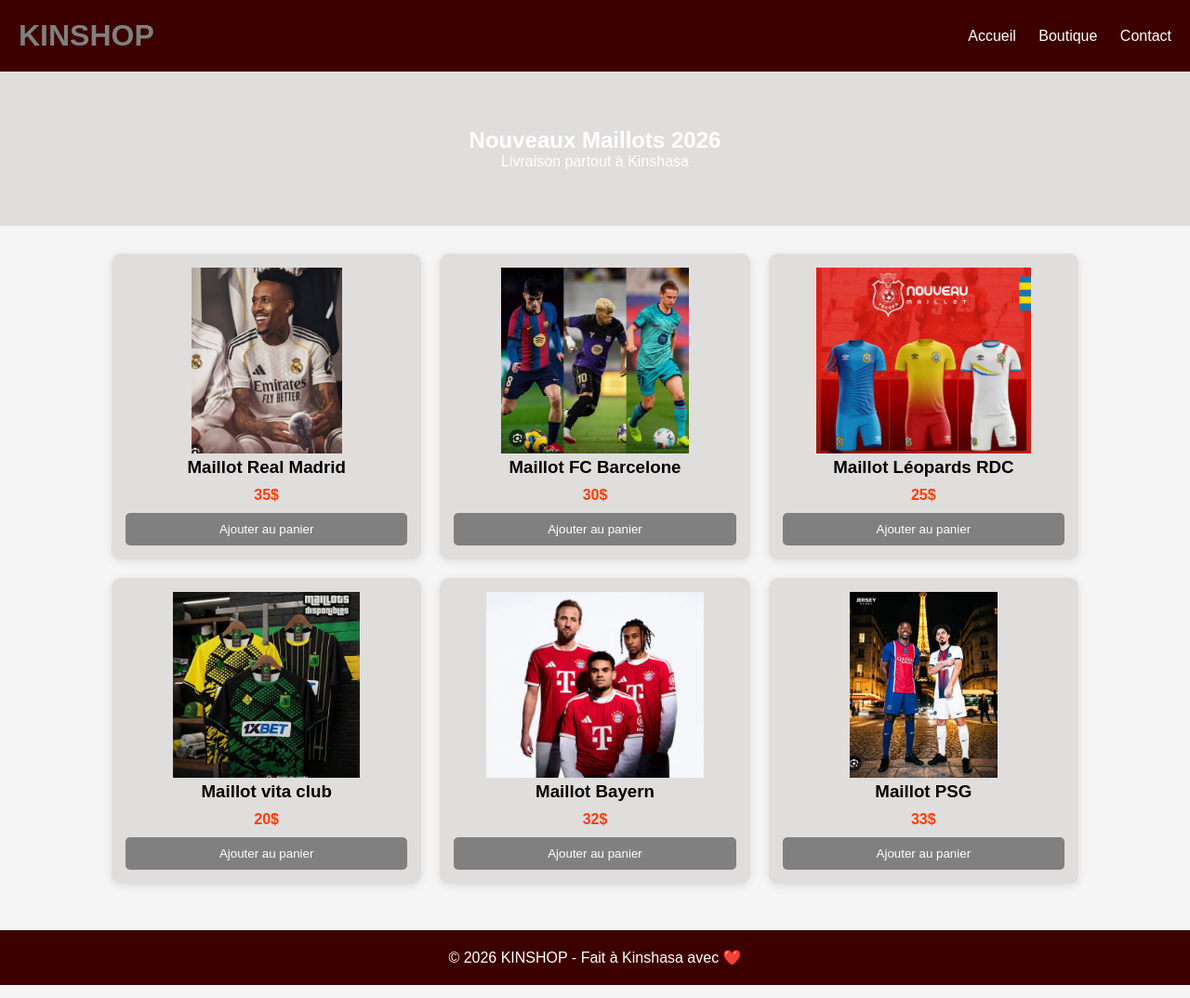
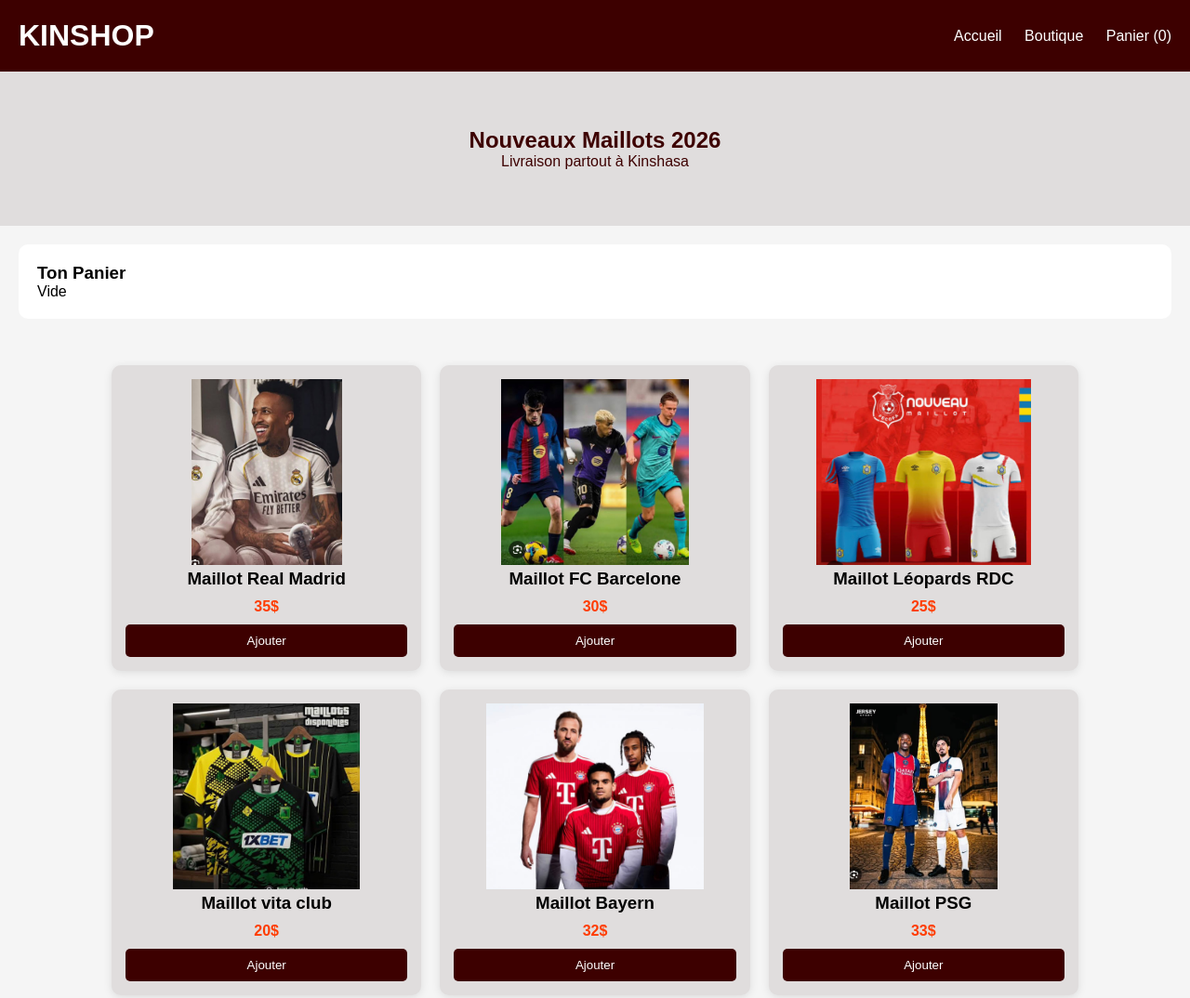
Before and after one commit to jenovickalenda/kinshop, a plain HTML site: page index.html in a window 1280 px wide. Shown: the top 1074 px of the page at 93% size. Drawn offline with Linux system fonts and the light colour scheme.

Commit message:
feat: panier avec quantité, compteur header et sauvegarde localStorage

```diff
--- a/app.js
+++ b/app.js
@@ -7,32 +7,69 @@
   { id: 6, nom: "Maillot PSG", prix: 33, image: "images/WhatsApp Image 2026-09-21 at 17.15.46 (1).jpeg" }
 ];
 
-let panier = []
+// On charge le panier sauvegardé ou on crée un vide
+let panier = JSON.parse(localStorage.getItem('kinshop')) || [];
 
 const container = document.getElementById('liste-produits');
+const compteurSpan = document.getElementById('compteur');
+const panierDetail = document.getElementById('panier-detail');
 
-produits.forEach(produit => {
-  container.innerHTML += `
-    <div class="carte">
-        <img src="${produit.image}" alt="${produit.nom}">
-        <h3>${produit.nom}</h3>
-        <p class="prix">${produit.prix}$</p>
-        <button onclick="ajouterAuPanier(${produit.id})">Ajouter au panier</button>
-    </div>
-  `;
-});
+// AFFICHAGE PRODUITS
+function afficherProduits(){
+  container.innerHTML = "";
+  produits.forEach(p => {
+    container.innerHTML += `
+      <div class="carte">
+        <img src="${p.image}" onerror="this.src='https://via.placeholder.com/200?text=Maillot'">
+        <h3>${p.nom}</h3>
+        <p class="prix">${p.prix}$</p>
+        <button onclick="ajouterAuPanier(${p.id})">Ajouter</button>
+      </div>
+    `;
+  });
+}
 
-function ajouterAuPanier(id) {
-  const produitTrouve = produits.find(p => p.id === id);
+// LOGIQUE PANIER
+function ajouterAuPanier(id){
+  // 1. Est-ce que le produit est déjà dans le panier ?
+  let produitDansPanier = panier.find(p => p.id === id);
 
-  if (produitTrouve) {
-    panier.push(produitTrouve);
-    console.log("✅ Ajouté :", produitTrouve.nom);
-    console.log("Panier actuel :", panier);
-    alert(produitTrouve.nom + " ajouté au panier ! Total : " + panier.length);
+  if(produitDansPanier){
+    // Si oui -> on augmente juste la quantité
+    produitDansPanier.quantite++;
   } else {
-    console.log("❌ Produit non trouvé pour id:", id);
+    // Si non -> on le trouve dans le stock et on l'ajoute avec quantite = 1
+    let produitStock = produits.find(p => p.id === id);
+    panier.push({ ...produitStock, quantite: 1 });
   }
+
+  sauvegarder();
 }
-// Rend la fonction visible pour le bouton
-window.ajouterAuPanier = ajouterAuPanier;
+
+function sauvegarder(){
+  localStorage.setItem('kinshop', JSON.stringify(panier));
+  afficherPanier();
+}
+
+function afficherPanier(){
+  let total = 0;
+  let totalQte = 0;
+  panierDetail.innerHTML = "<h3>Ton Panier</h3>";
+
+  if(panier.length === 0){
+    panierDetail.innerHTML += "<p>Vide</p>";
+  }
+
+  panier.forEach(p => {
+    total += p.prix * p.quantite;
+    totalQte += p.quantite;
+    panierDetail.innerHTML += `<p>${p.nom} x${p.quantite} = ${p.prix * p.quantite}$</p>`;
+  });
+
+  compteurSpan.textContent = totalQte;
+  if(total > 0) panierDetail.innerHTML += `<strong>Total: ${total}$</strong>`;
+}
+
+// LANCEMENT
+afficherProduits();
+afficherPanier();
--- a/index.html
+++ b/index.html
@@ -13,7 +13,7 @@
     <nav>
         <a href="#">Accueil</a>
         <a href="#">Boutique</a>
-            <a href="#">Contact</a>
+        <a href="#" id="btn-panier">Panier (<span id="compteur">0</span>)</a>
     </nav>
 </header>
 
@@ -21,19 +21,16 @@
         <h2>Nouveaux Maillots 2026</h2>
         <p>Livraison partout à Kinshasa</p>
     </section>
+    <div id="panier-detail" style="padding:20px; background:white; margin:20px; border-radius:10px;"></div>
 
    <main class="produits" id="liste-produits">
    <!-- Les produits vont apparaître ici tout seuls avec JS -->
    </main>
 
-<script src="app.js"></script>
-
-
-</body>
-
     <footer>
         <p>© 2026 KINSHOP - Fait à Kinshasa avec ❤️</p>
     </footer>
 
+<script src="app.js"></script>
 </body>
 </html>
--- a/style.css
+++ b/style.css
@@ -1,38 +1,38 @@
-* { margin: 0; padding: 0; box-sizing: border-box; font-family: Arial, sans-serif; }
-
-body { background: #f5f5f5; }
-
+* {
+    margin: 0;
+    padding: 0;
+    box-sizing: border-box;
+    font-family: Arial, sans-serif;
+}
+body {
+    background: #f5f5f5;
+}
 header {
     background: #3d0000;
-    color: grey;
+    color: white;
     padding: 20px;
     display: flex;
     justify-content: space-between;
     align-items: center;
 }
-
 header nav a {
      color: white;
      text-decoration: none;
      margin-left: 20px;
     }
-
 .banniere {
-    background :rgb(224, 221, 221);
-    color: white;
+    background:rgb(224, 221, 221);
+    color: #3d0000;
     text-align: center;
      padding: 60px 20px;
     }
-
 .produits {
     display: grid;
-    grid-template-columns: repeat(3, 1fr); /* 3 colonnes */
-    gap: 20px;
-    padding: 30px;
+    grid-template-columns: repeat(3, 1fr);
+    gap: 20px; padding: 30px;
      max-width: 1100px;
       margin: auto;
     }
-
 .carte {
      background: rgb(224, 221, 221);
      padding: 15px;
@@ -40,23 +40,25 @@
      text-align: center;
      box-shadow: 0 2px 10px rgba(0,0,0,0.1);
     }
-
 .carte img {
      width: 100%;
      height: 200px;
      object-fit: contain;
     }
-
-.prix { font-weight: bold; color: #ff3c00; margin: 10px 0; }
-
+.prix {
+    font-weight: bold;
+    color: #ff3c00;
+     margin: 10px 0;
+     }
 .carte button {
-    background: grey;
+    background: #3d0000;
     color: white;
-    border: none;
-    padding: 10px;
-    width: 100%;
-    border-radius: 5px;
-    cursor: pointer;
+     border: none; padding: 10px;
+     width: 100%; border-radius: 5px;
+     cursor: pointer; }
+footer {
+    text-align: center;
+    padding: 20px;
+     margin-top: 20px;
+     background: #3d0000; color: white;
     }
-
-footer { text-align: center; padding: 20px; margin-top: 20px; background: #3d0000; color: white;}
```
Lines whose indentation alone changed are shown as unchanged.
